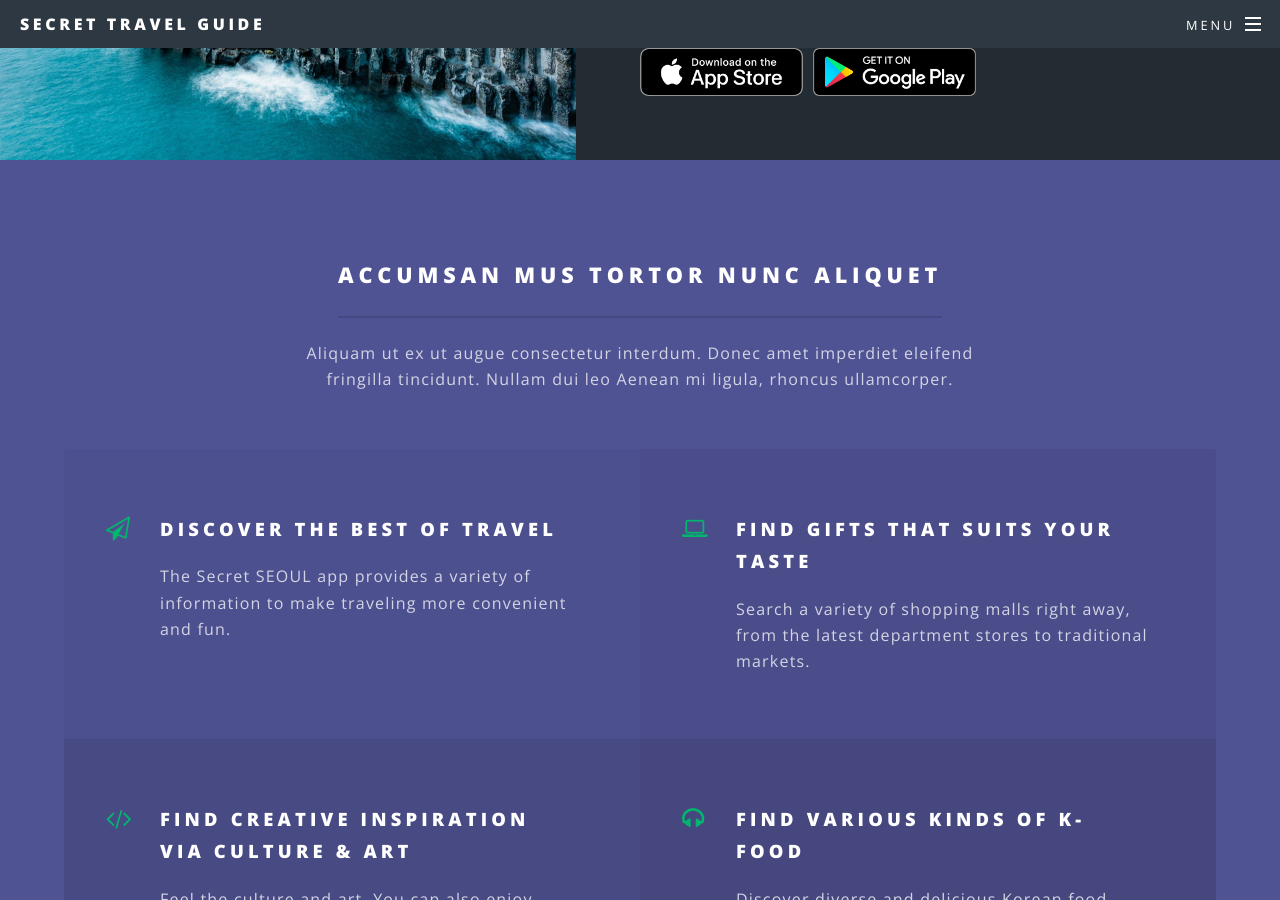
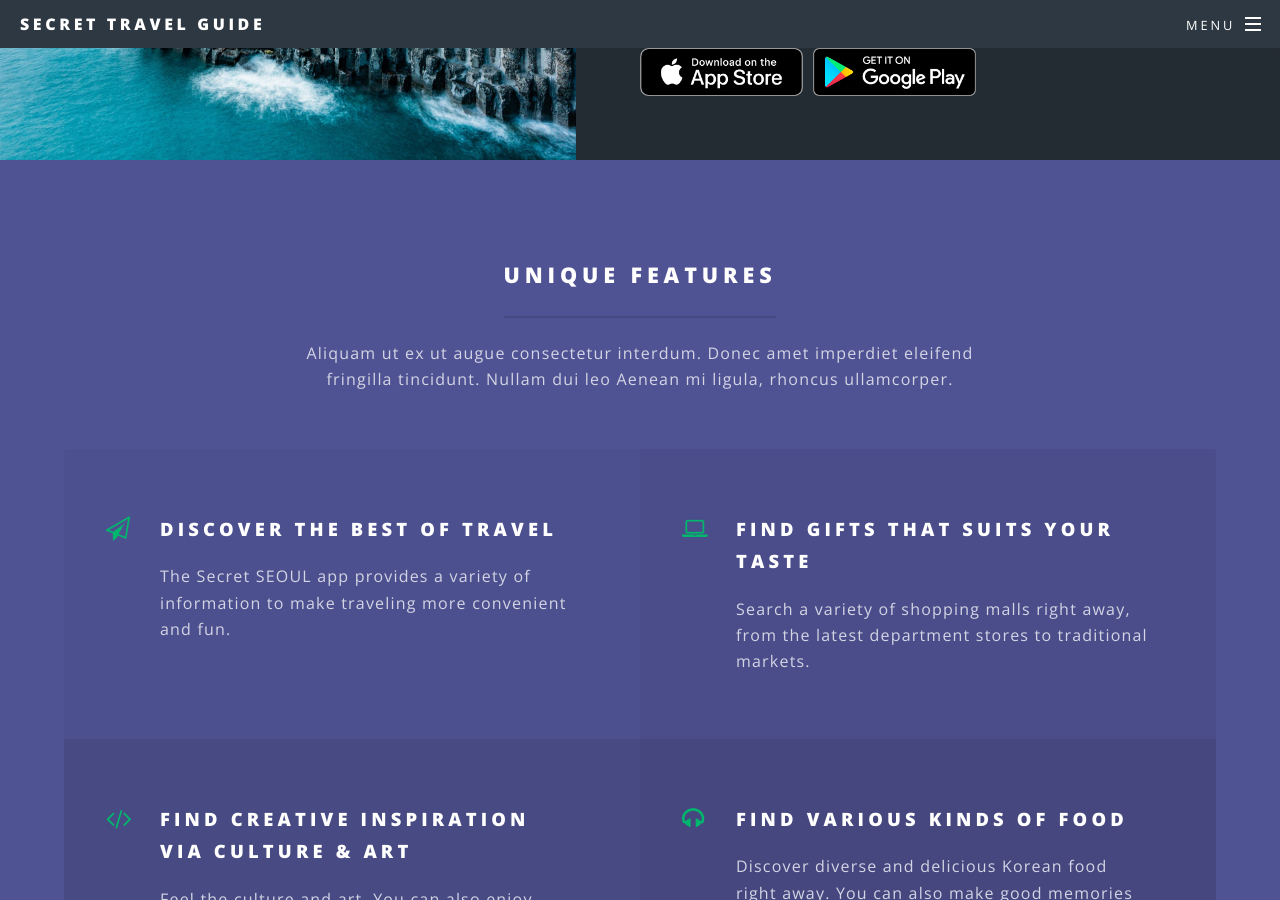
Before and after one commit to inansung/secret.github.io, a Jekyll site: the page built from index.html, in a window 1280 px wide and 900 px high, scrolled down 2486 px. Built offline with Jekyll 4.4.1, drawn with Linux system fonts in a browser that asks for light colours.

Commit message:
Update index.html

```diff
--- a/index.html
+++ b/index.html
@@ -91,7 +91,7 @@ layout: landing
 					<section id="three" class="wrapper style3 special">
 						<div class="inner">
 							<header class="major">
-								<h2>Accumsan mus tortor nunc aliquet</h2>
+								<h2>unique features</h2>
 								<p>Aliquam ut ex ut augue consectetur interdum. Donec amet imperdiet eleifend<br />
 								fringilla tincidunt. Nullam dui leo Aenean mi ligula, rhoncus ullamcorper.</p>
 							</header>
@@ -109,7 +109,7 @@ layout: landing
 									<p>Feel the culture and art. You can also enjoy various cultures such as museums, temples, festivals, etc. And of course, don't miss the K-pop concert.</p>
 								</li>
 								<li class="icon fa-headphones">
-									<h3>FIND VARIOUS KINDS OF K-FOOD</h3>
+									<h3>FIND VARIOUS KINDS OF FOOD</h3>
 									<p>Discover diverse and delicious Korean food right away. You can also make good memories with your loved ones at beautiful cafes, restaurants, and pubs.</p>
 								</li>
 								<li class="icon fa-flag-o">
```
